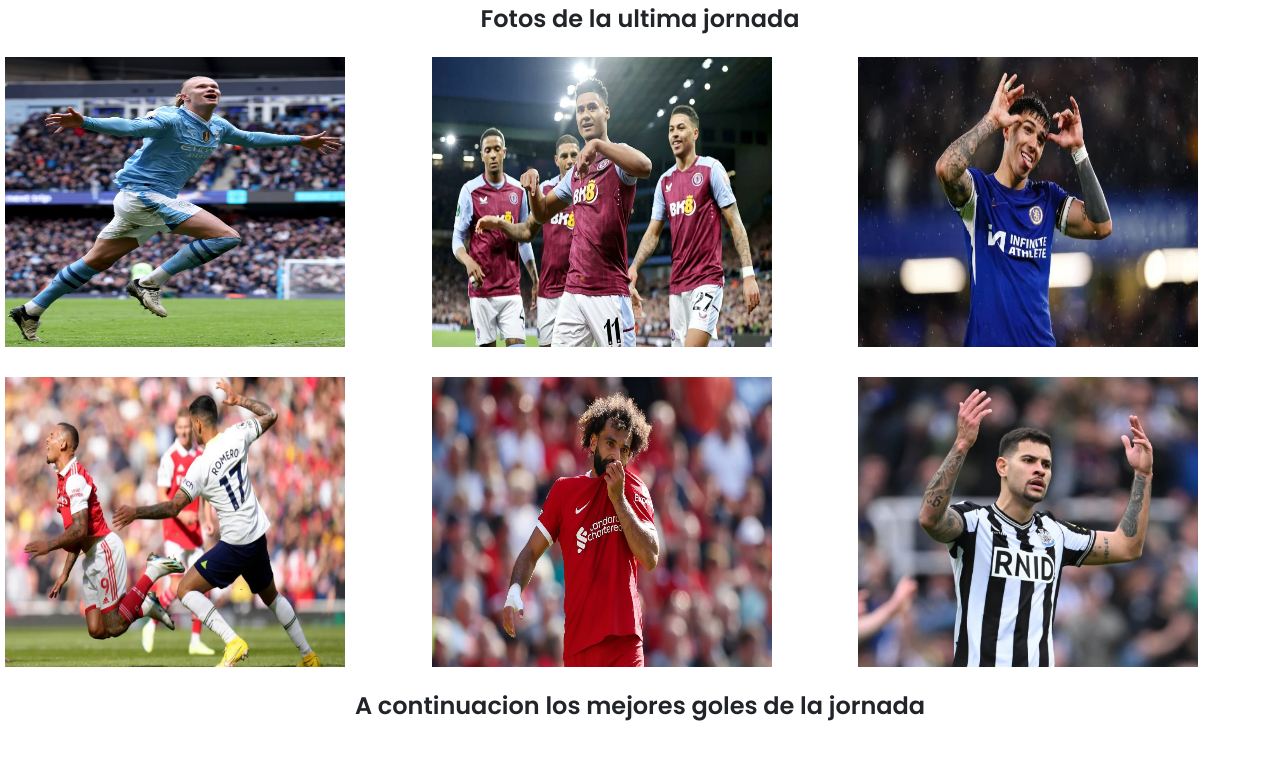
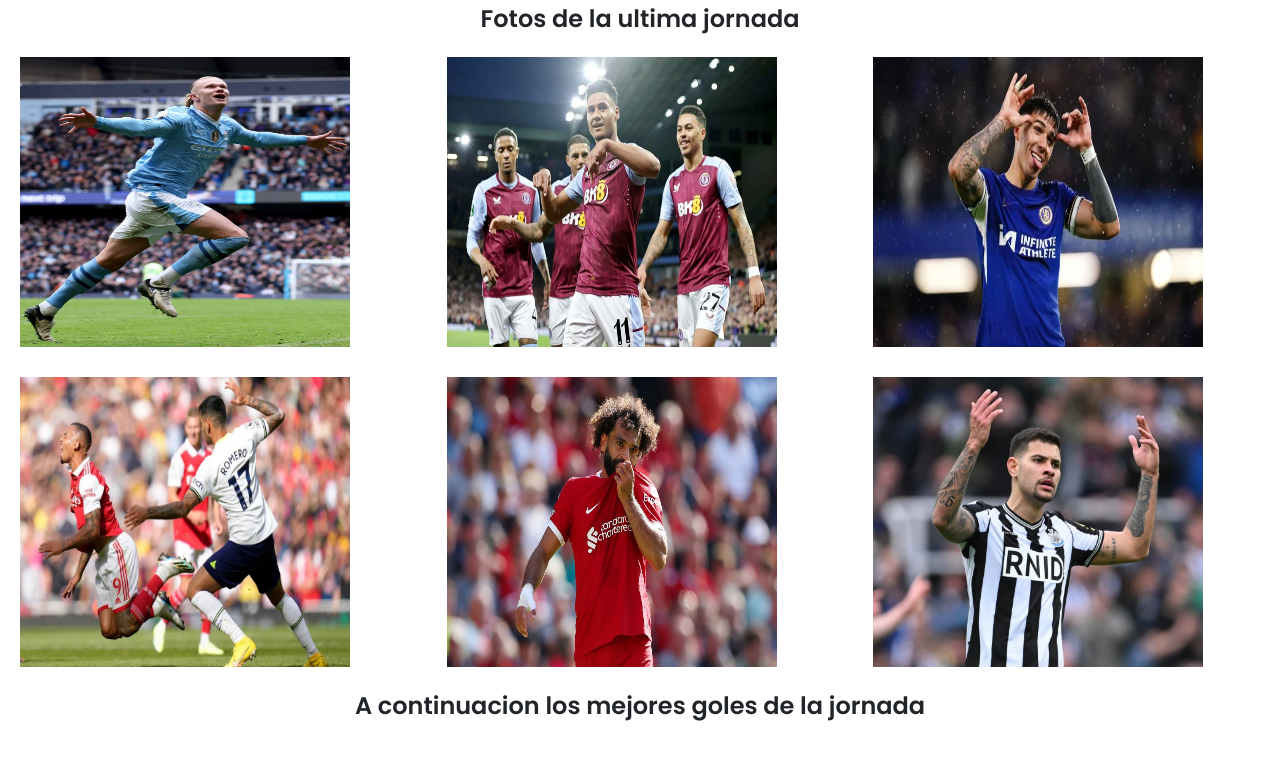
Before and after one commit to Lautaro-Zarate/PF-Lautaro-Zarate, a website: page pages/imagenes.html in a window 1280 px wide. Shown: the part 147-906 px from the top of the page. Drawn offline with nearby package versions, Linux system fonts and the light colour scheme; grey boxes are pictures that could not be loaded.

Commit message:
correcciones en galería

```diff
--- a/css/styles.css
+++ b/css/styles.css
@@ -11,7 +11,7 @@ body{
 .navbar-brand{
     animation: text-focus-in 2.5s cubic-bezier(0.445, 0.050, 0.550, 0.950) infinite both;;
 }
-@-webkit-keyframes text-focus-in {
+@keyframes text-focus-in {
     0% {
     -webkit-filter: blur(12px);
     filter: blur(12px);
@@ -274,7 +274,8 @@ h4{
     }
     .imagenes-grid img{
         height: 300px;
-        width: 350px;
+        width: 340px;
+        margin-left: 15px;
     }
 }
 .video{
```
